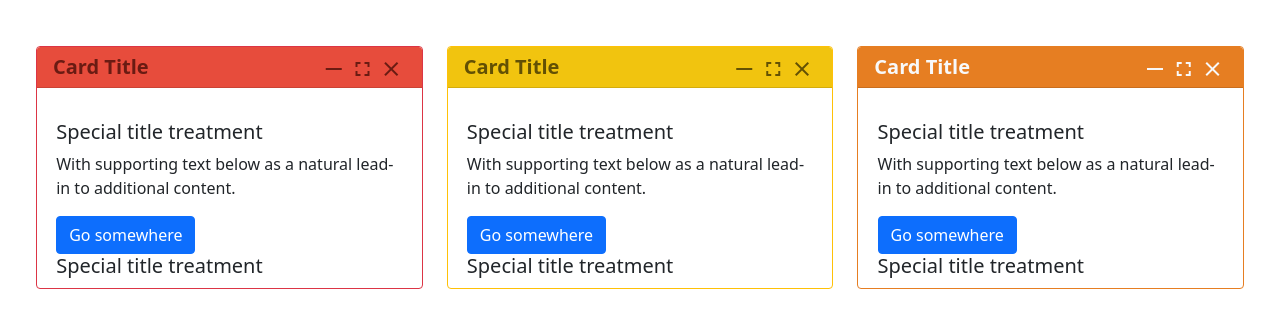
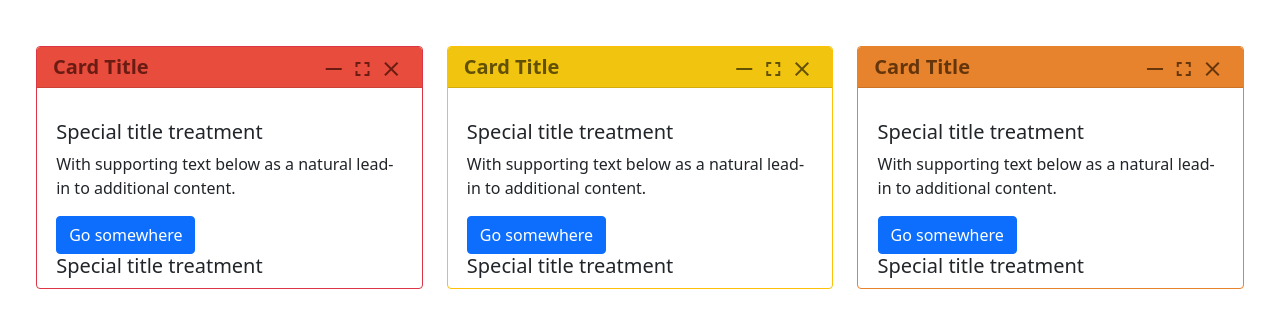
Before and after one commit to anirbansanu/card, a React (Create React App) app: page / in a window 1280 px wide. Shown: the part 317-644 px from the top of the page. Built offline with nearby package versions, Linux system fonts and the light colour scheme.

Commit message:
more color added

```diff
--- a/src/components/AniCard/AniCard.css
+++ b/src/components/AniCard/AniCard.css
@@ -1,7 +1,7 @@
 :root {
   --ani-card-height: 300px;
   --ani-warning: #f1c40f;
-  --ani-alert: #e67e22;
+  --ani-alert: #e7832c;
   --ani-danger: #e74c3c;
   --ani-secondary: #34495e;
   --ani-purple: #9b59b6;
@@ -15,8 +15,10 @@
   --cut-stone-purple-text: rgba(62, 1, 87, 0.714);
   --cut-stone-danger-text: rgba(53, 7, 1, 0.7);
   --cut-stone-warning-text: rgba(63, 51, 1, 0.801);
+  --cut-stone-alert-text: rgba(59, 28, 1, 0.753);
 }
 /* start of bg-colors */
+
 .ani-bg-warning{
     background: var(--ani-warning);
     color: var(--cut-stone-warning-text);
@@ -27,7 +29,7 @@
 }
 .ani-bg-alert{
     background: var(--ani-alert);
-    color: var(--ani-white);
+    color: var(--cut-stone-alert-text);
 }
 .ani-bg-danger{
     background: var(--ani-danger);
```
